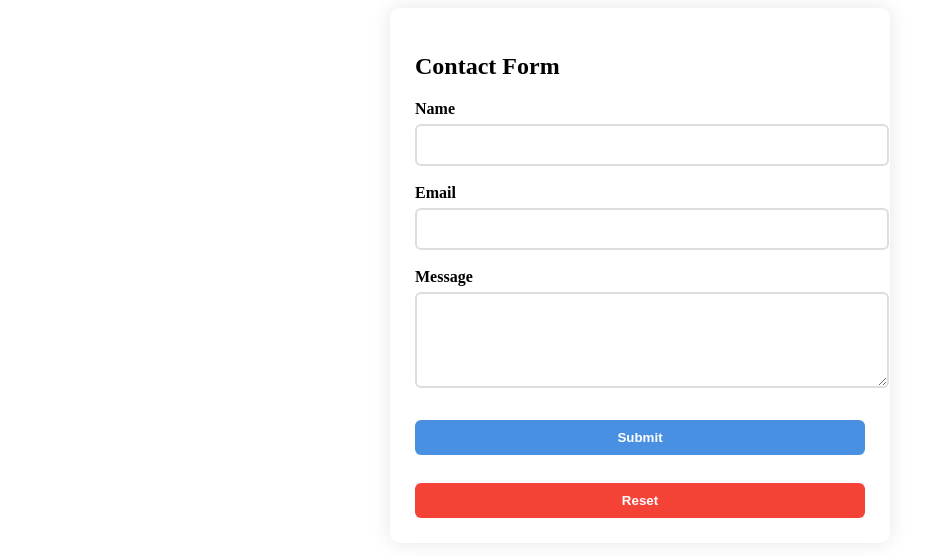
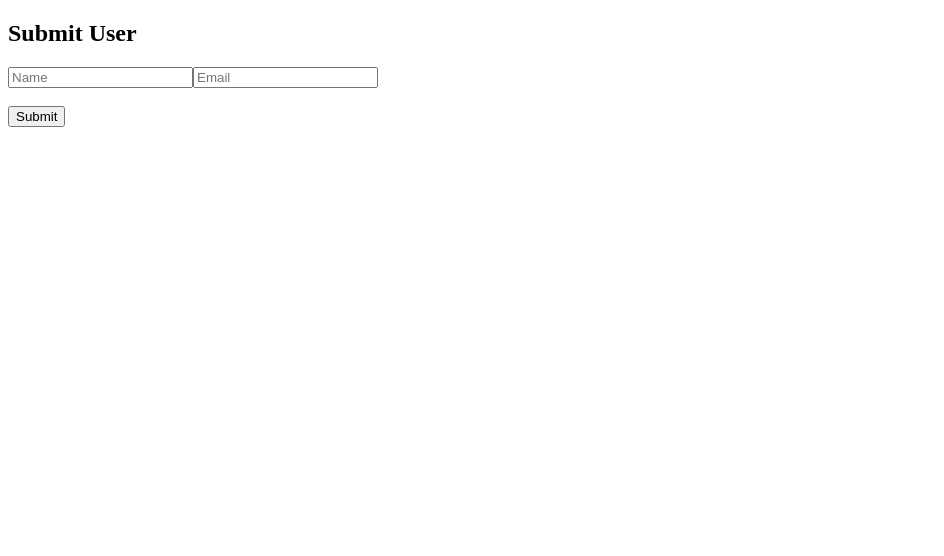
Before and after one commit to asxxfaq/React, a React (Vite) app: page / in a window 1280 px wide. Shown: the top 556 px of the page, without its empty margins (0-944 px from the left). Built offline with nearby package versions, Linux system fonts and the light colour scheme.

Commit message:
First commit

```diff
--- a/src/App.jsx
+++ b/src/App.jsx
@@ -2,6 +2,7 @@
 import './App.css'
 import AxiosGet from './Axios/AxiosGet'
 import ContactForm from './LocalStorage/ContactForm'
+import AxiosPost from './Axios/AxiosPost'
 // import SimpleForm from '../form/SimpleForm'
 // import Form from '../form/Form'
 // import Crud from './LocalStorage/Crud'
@@ -59,7 +60,7 @@
 
         {/*------------------------------ Local Storage ----------------------------- */}
  {/* <Crud/> */}
- <ContactForm/>
+ {/* <ContactForm/> */}
 
 
 
@@ -84,6 +85,7 @@
 
 {/* ------------------------Axios----------------------------- */}
 {/* <AxiosGet/> */}
+<AxiosPost/>
 
 
 
--- /dev/null
+++ b/src/Axios/AxiosPost.jsx
@@ -0,0 +1,44 @@
+import axios from 'axios';
+import React, { useState } from 'react'
+
+const AxiosPost = () => {
+    const [name, setName] = useState('');
+    const [email, setEmail] = useState('');
+    const [message, setMessage] = useState('');
+    const handleSubmit =  async (e) =>{
+        e.preventDefault();
+
+        if(!name || !email){
+            setMessage('Both Fields are required');
+            return;
+        }
+        const userData = {name,email}
+        try {
+            const res = await axios.post('https://jsonplaceholder.typicode.com/users' , userData)
+            console.log(res.data);
+            setMessage("User Submitted Successfully")
+
+        } catch (error) {
+            console.error(error);
+            setMessage("erreo submitting user")
+
+        }
+    }
+    return (
+        <div>
+            <h2>Submit User</h2>
+            <form onSubmit={handleSubmit}>
+                {/* name  */}
+            <input type="text" placeholder='Name' value={name} onChange={(e) => setName(e.target.value) }
+             />
+
+             {/* email  */}
+             <input type="email" placeholder='Email' value={email} onChange={(e) => setEmail(e.target.value)}  /> <br /><br />
+             <button type='submit'>Submit</button>
+            </form>
+            <p>{message}</p>
+        </div>
+    )
+}
+
+export default AxiosPost
```
